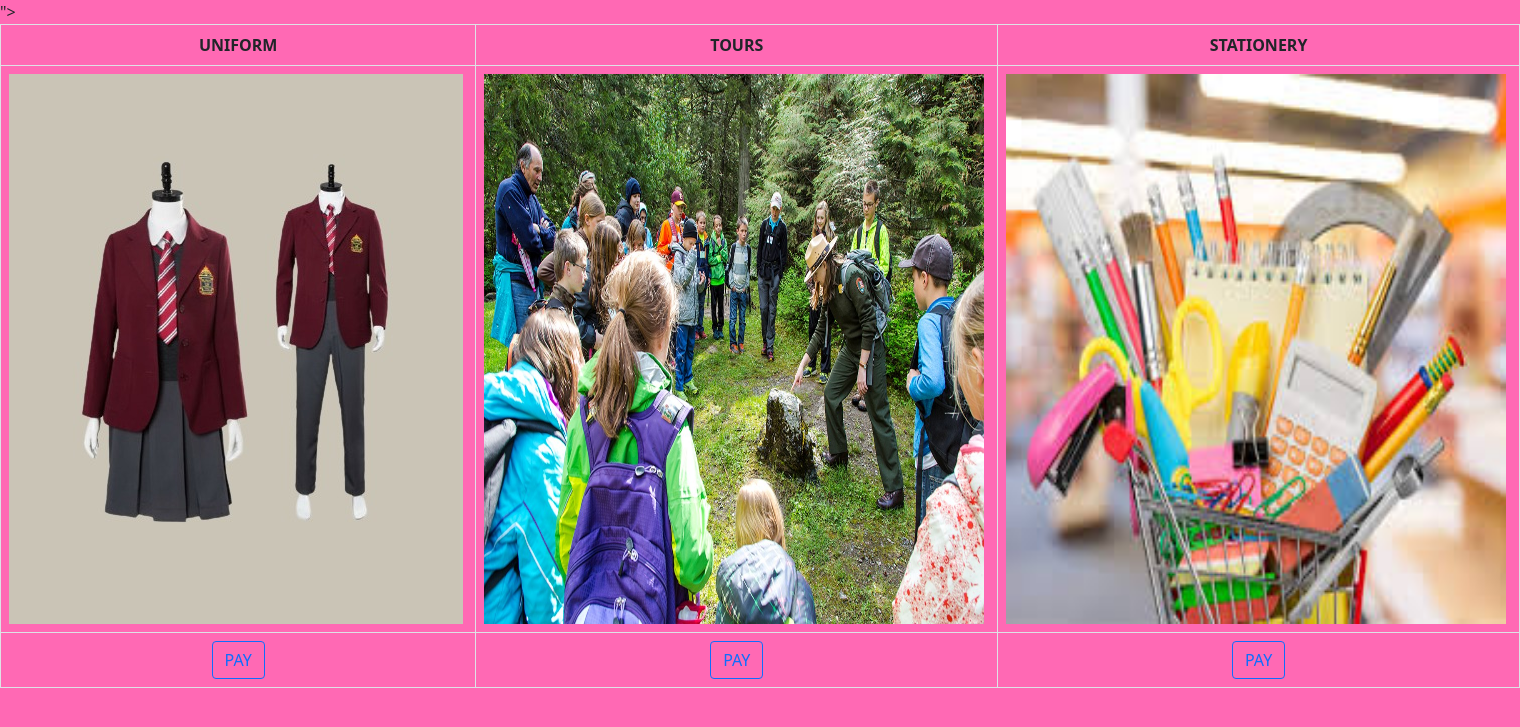
After one commit to Perpetual254/djangoclasses2, a Django app: page /register/payment/ in a window 1520 px wide. The commit adds this page. Shown: the top 727 px of the page. Run offline with Django 5.2, Linux system fonts and the light colour scheme.

Commit message:
modified

```diff
--- a/djangoclasses2/urls.py
+++ b/djangoclasses2/urls.py
@@ -26,5 +26,5 @@ urlpatterns = [
     path('contact/', include('registration.urls')),
     path('about/', include('registration.urls')),
     path('dashboard/', include('registration.urls')),
-
+    path('payment/', include('registration.urls')),
 ]
--- a/registration/templates/dashboard.html
+++ b/registration/templates/dashboard.html
@@ -80,7 +80,6 @@
                      <a href="/deletestudent/{{ registerstudents.id }}" type="button" class="btn btn-outline-danger">Delete</a>
               </td>
            </tr>
-
    {% endfor  %}
 
 
--- /dev/null
+++ b/registration/templates/payment.html
@@ -0,0 +1,101 @@
+<!DOCTYPE html>
+<html lang="en">
+<head>
+    <meta charset="UTF-8">
+    <title>MAKING PAYMENTS</title>
+    <link href="https://cdn.jsdelivr.net/npm/bootstrap@5.0.2/dist/css/bootstrap.min.css" rel="stylesheet" integrity="sha384-EVSTQN3/azprG1Anm3QDgpJLIm9Nao0Yz1ztcQTwFspd3yD65VohhpuuCOmLASjC" crossorigin="anonymous">">
+
+</head>
+<body style="background-color: hotpink">
+
+<div>
+    <table class="table table-bordered">
+         <tr>
+             <th style="text-align: center"> UNIFORM</th>
+             <th style="text-align: center">TOURS</th>
+             <th style="text-align: center">STATIONERY</th>
+
+
+         </tr>
+
+        <tr>
+            {% load static %}
+            <td>
+             <img src="{% static 'images/uniform.jpg' %}">
+            </td>
+
+             {% load static %}
+            <td>
+                <img src="{%  static 'images/trip.jpg' %} " style="width: 500px; height: 550px">
+            </td>
+
+              {% load static %}
+            <td>
+               <img src="{% static 'images/stationery.jpeg' %} " style="height: 550px; width: 500px">
+            </td>
+
+        </tr>
+
+       <tr>
+           <td style="text-align: center">
+              <button type="pay" class="btn btn-outline-primary">PAY</button>
+           </td>
+
+            <td style="text-align: center">
+              <button type="pay" class="btn btn-outline-primary">PAY</button>
+           </td>
+
+            <td style="text-align: center">
+              <button type="pay"  class="btn btn-outline-primary">PAY</button>
+           </td>
+
+
+
+
+
+       </tr>
+
+
+
+
+
+
+
+
+
+
+
+    </table>
+
+
+
+
+
+
+
+
+
+
+
+
+
+
+</div>
+
+
+
+
+
+
+
+
+
+
+
+
+<script src="https://cdn.jsdelivr.net/npm/bootstrap@5.0.2/dist/js/bootstrap.bundle.min.js" integrity="sha384-MrcW6ZMFYlzcLA8Nl+NtUVF0sA7MsXsP1UyJoMp4YLEuNSfAP+JcXn/tWtIaxVXM" crossorigin="anonymous"></script>
+
+
+
+</body>
+</html>
--- a/registration/urls.py
+++ b/registration/urls.py
@@ -17,6 +17,7 @@ urlpatterns = [
 
      path('deletestudent/<id>', views.deletestudent),
      path ('updatestudent/<id>', views.updatestudent,name='updatestudent'),
+     path ('payment/', views.payment,name='mypayment'),
 
 
 
--- a/registration/views.py
+++ b/registration/views.py
@@ -36,10 +36,13 @@ def dashboard(request):
     data = registerstudents.objects.all();
     context={'data':data}
     return render(request,'dashboard.html',context)
+def payment(request):
+    template = loader.get_template('payment.html')
+    return HttpResponse(template.render())
 
 
 @csrf_exempt
-def addstudent (request):
+def addstudent(request):
   if request.method == 'POST':
     first_name = request.POST.get('fname',)
     last_name = request.POST.get('lname')
```
Also changed, not shown: registration/templates/register.html (+8 -0 lines), static/images/stationery.jpeg (added), static/images/trip.jpg (added), static/images/uniform.jpg (added).
